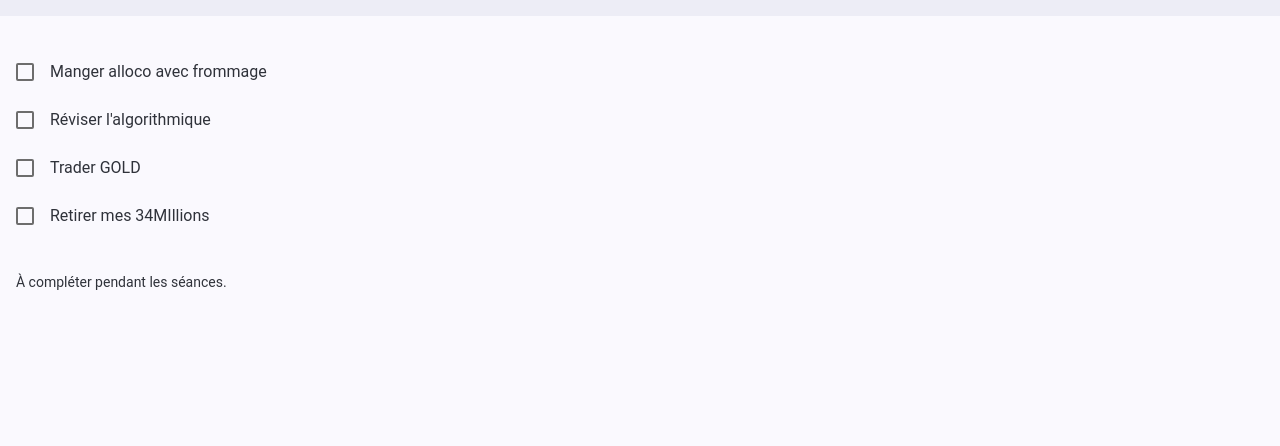
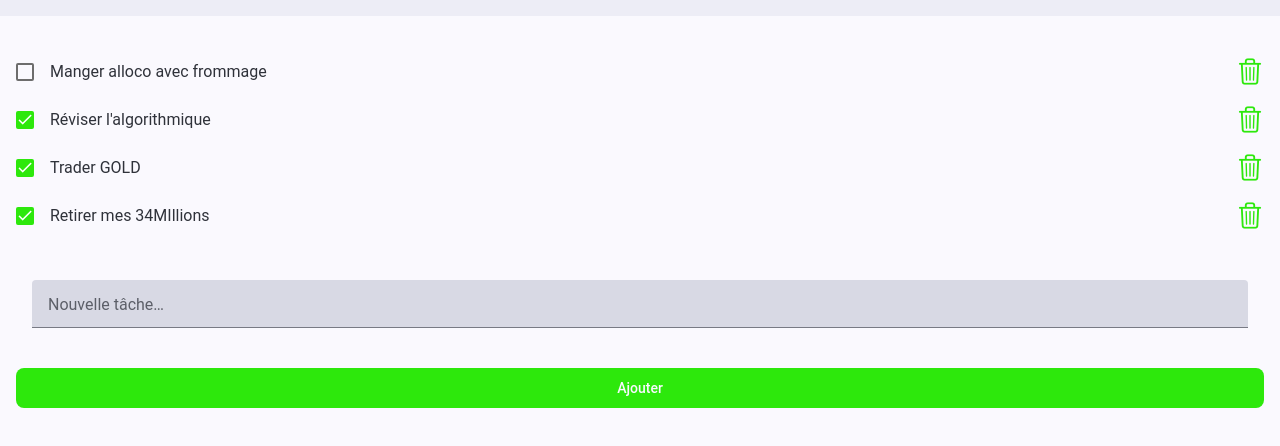
Before and after one commit to RonHrs/f7todolist, a plain HTML site: page index.html in a window 1280 px wide. Shown: the part 48-494 px from the top of the page. Drawn offline with Linux system fonts and the light colour scheme.

Commit message:
Ajout modification de ma  todo

```diff
--- a/index.html
+++ b/index.html
@@ -17,6 +17,7 @@
 </head>
 
 <body>
+
     <div id="app">
         <div class="view view-main view-init safe-areas">
             <div class="page">
@@ -28,85 +29,49 @@
                     </div>
                 </div>
 
-                <div class="page-content">
-                    <!-- =====================================================
-               SÉANCE 1 : afficher ici une liste de tâches EN DUR
-                 (composant "list" avec des cases à cocher).-->
-
-                    <div class="list">
-                        <ul>
-                            <li class="item-content">
-                                <div class="item-media">
-                                    <label class="checkbox">
-                                        <input type="checkbox">
-                                        <i class="icon-checkbox"></i>
-                                    </label>
-                                </div>
-                                <div class="item-inner">
-                                    <div class="item-title">Manger alloco avec frommage</div>
-                                </div>
-                            </li>
-                             <li class="item-content">
-                                <div class="item-media">
-                                    <label class="checkbox">
-                                        <input type="checkbox">
-                                        <i class="icon-checkbox"></i>
-                                    </label>
-                                </div>
-                                <div class="item-inner">
-                                    <div class="item-title">Réviser l'algorithmique</div>
-                                </div>
-                            </li>
-                             <li class="item-content">
-                                <div class="item-media">
-                                    <label class="checkbox">
-                                        <input type="checkbox">
-                                        <i class="icon-checkbox"></i>
-                                    </label>
-                                </div>
-                                <div class="item-inner">
-                                    <div class="item-title">Trader GOLD</div>
-                                </div>
-                            </li>
-                             <li class="item-content">
-                                <div class="item-media">
-                                    <label class="checkbox">
-                                        <input type="checkbox">
-                                        <i class="icon-checkbox"></i>
-                                    </label>
-                                </div>
-                                <div class="item-inner">
-                                    <div class="item-title">Retirer mes 34MIllions</div>
-                                </div>
-                            </li>
 
 
-                            </li>
-                        </ul>
+
+
+
+                <div class="page-content">
+
+                     <!-- =====================================================
+               SÉANCE 1 : afficher ici une liste de tâches EN DUR
+                 (composant "list" avec des cases à cocher).
+                  ===================================================== -->
+                    <div class="list">
+                        <ul class="liste-taches"></ul>
+                      </div>
+
+               <!-- =====================================================
+               SÉANCE 2 : ajouter un champ + un bouton, puis
+                 générer la liste à partir d'un tableau JS
+                 (voir js/app.js). Ajouter / supprimer une tâche.
+                  ===================================================== -->
+
+                                <div class="list inset"><ul>
+                    <li class="item-content item-input">
+                    <div class="item-inner"><div class="item-input-wrap">
+                    <input type="text" id="champ-tache" placeholder="Nouvelle tâche…">
+                    </div></div>
+                    </li>
+                    </ul></div>
+                    <div class="block">
+                    <a href="#" class="button button-fill" id="btn-ajouter">Ajouter</a>
                     </div>
 
 
 
 
 
-
-
-
-                    <!--SÉANCE 2 : ajouter un champ + un bouton, puis
-                 générer la liste à partir d'un tableau JS
-                 (voir js/app.js). Ajouter / supprimer une tâche.
-
+                    <!-- =====================================================
                SÉANCE 3 : cocher/décocher, compteur, filtres,
                  puis sauvegarde avec localStorage.
                ===================================================== -->
-
-
-
-
-
                     <div class="block">
                         <p class="text-color-gray">
-                            À compléter pendant les séances.
+
                         </p>
                     </div>
                 </div>
--- a/js/app.js
+++ b/js/app.js
@@ -11,11 +11,73 @@ var app = new Framework7({
     theme: 'auto',
 });
 
-// ------------------------------------------------------------
-//  SÉANCE 2 — déclarer le tableau des tâches, puis :
+
+// ===========================================================
+// SÉANCE 2 — déclarer le tableau des tâches, puis :
 //    - une fonction afficher() qui construit la liste
 //    - une fonction ajouterTache(texte)
 //    - une fonction supprimerTache(id)
+// ============================================================
+
+let taches = [
+    { id: 1, texte: "Manger alloco avec frommage", fait: false },
+     { id: 2, texte: "Réviser l'algorithmique", fait: true },
+     { id: 3, texte: "Trader GOLD", fait: true },
+     { id: 4, texte: "Retirer mes 34MIllions", fait: true },
+
+
+
+];
+
+function ligneTache(t) {
+    return `
+    <li class="item-content" data-id="${t.id}">
+        <div class="item-media">
+            <label class="checkbox">
+                <input type="checkbox" ${t.fait ? "checked" : ""} />
+                <i class="icon icon-checkbox"></i>
+            </label>
+        </div>
+        <div class="item-inner">
+            <div class="item-title">${t.texte}</div>
+            <div class="item-after">
+            <a href="#" class="btn-suppr"><i class="icon f7-icons">trash</i></a>
+            </div>
+        </div>
+    </li>`;
+}
+
+function afficher() {
+    $$('.liste-taches').html(taches.map(ligneTache).join(""));
+}
+
+afficher(); // premier appel de la fonction
+
+
+
+function ajouterTache(texte) {
+ if (texte.trim() === '') return;
+ var nouvelId = taches.reduce(function (m, t) { return Math.max(m, t.id); }, 0) + 1;
+ taches.push({ id: nouvelId, texte: texte.trim(), fait: false });
+ afficher();
+}
+$$(document).on('click', '#btn-ajouter', function () {
+ var champ = $$('#champ-tache');
+ ajouterTache(champ.val());
+ champ.val('');
+});
+
+function supprimerTache(id) {
+ taches = taches.filter(function (t) { return t.id !== parseInt(id, 10); });
+ afficher();
+}
+$$(document).on('click', '.btn-suppr', function (e) {
+ e.preventDefault();
+ var id = $$(this).parents('.item-content').attr('data-id');
+ supprimerTache(id);
+});
+// ------------------------------------------------------------
+//
 //
 //  SÉANCE 3 — ajouter :
 //    - basculerTache(id) pour cocher / décocher
```
